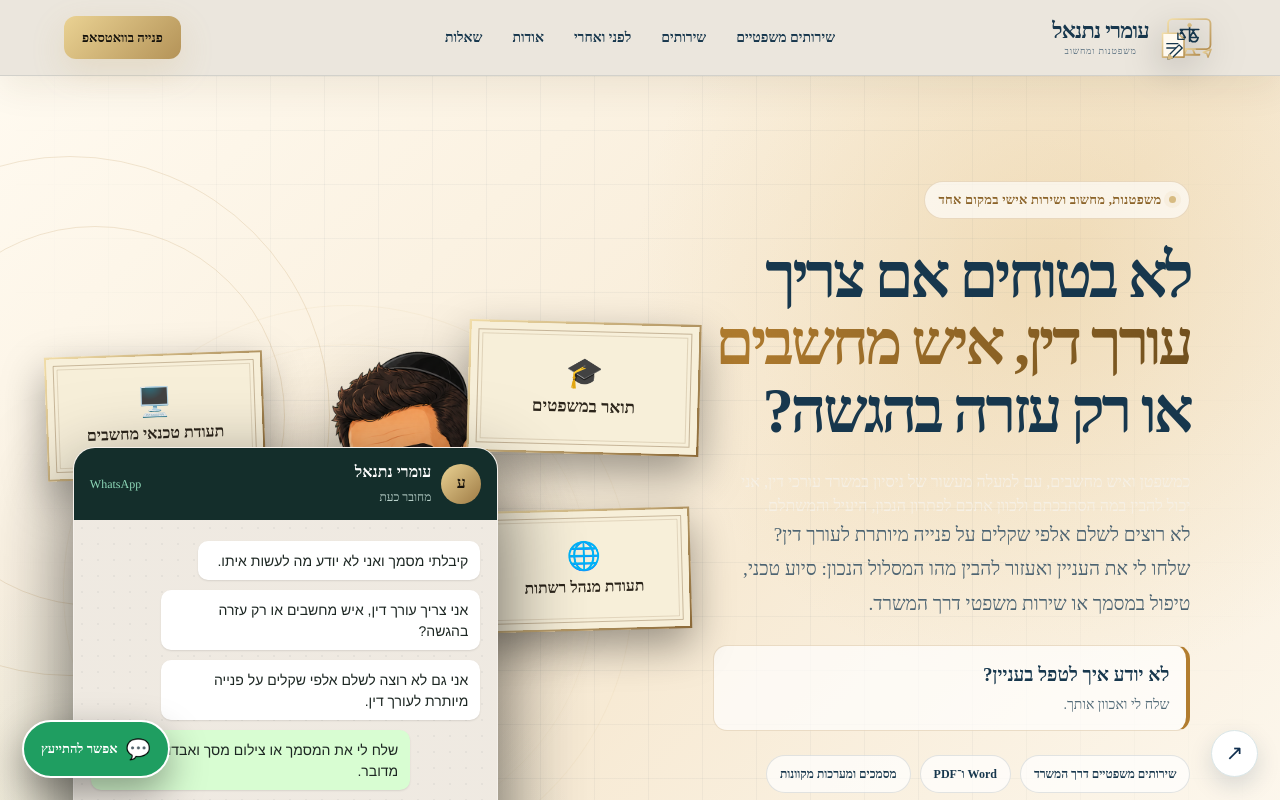
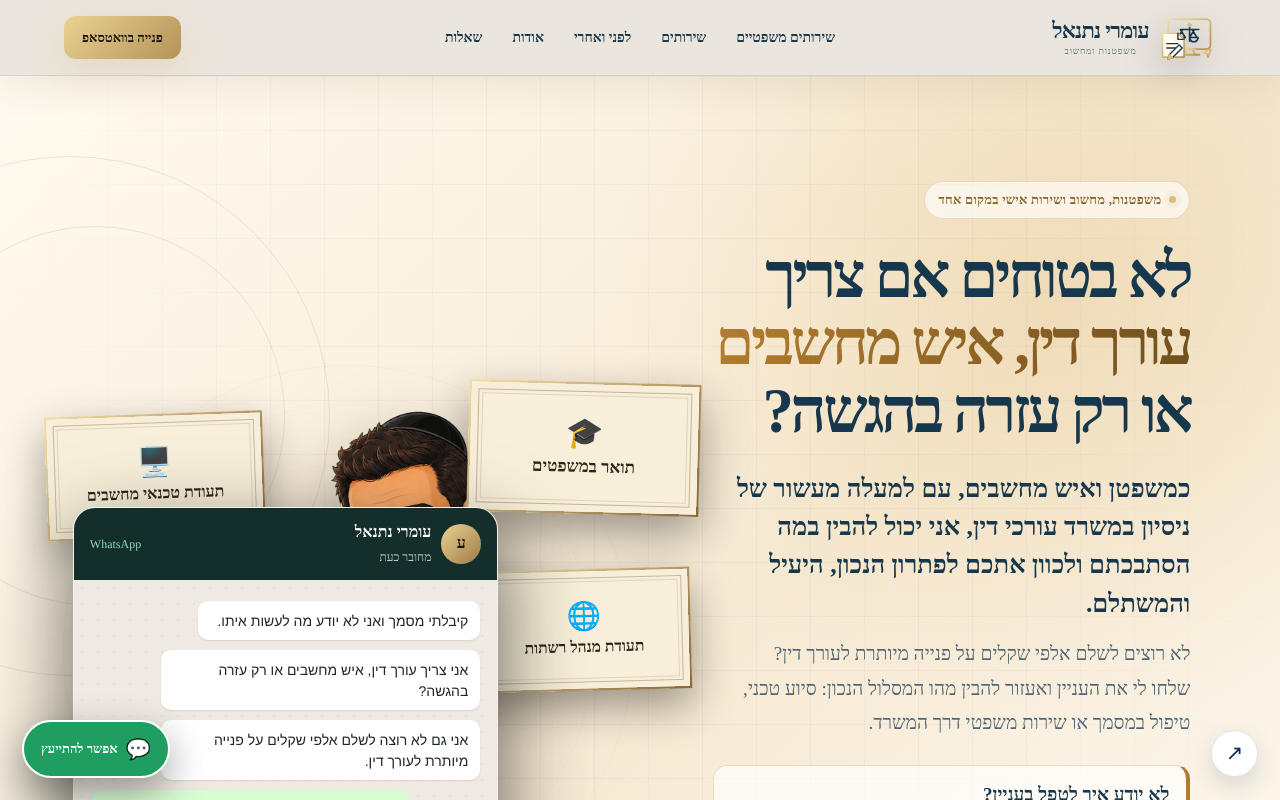
Before and after one commit to omrinetanel22/omri-legal-tech, a Next.js app: page /omri-legal-tech/ in a window 1280 px wide. Shown: the top 800 px of the page. Built offline with nearby package versions, Linux system fonts and the light colour scheme; a web font is replaced by a local one.

Commit message:
Style homepage experience statement

```diff
--- a/app/globals.css
+++ b/app/globals.css
@@ -3000,6 +3000,15 @@ html.motion-ready .lawyer-section.is-visible {
   color: #4d6472;
 }
 
+.hero-bridge {
+  color: #17374d;
+  font-size: clamp(20px, 2vw, 26px);
+  font-weight: 700;
+  line-height: 1.5;
+  margin: 0 0 14px;
+  max-width: 690px;
+}
+
 .luxe-site .luxe-hero .button-secondary {
   background: rgb(255 255 255 / 72%);
   border-color: rgb(23 55 77 / 16%);
```
